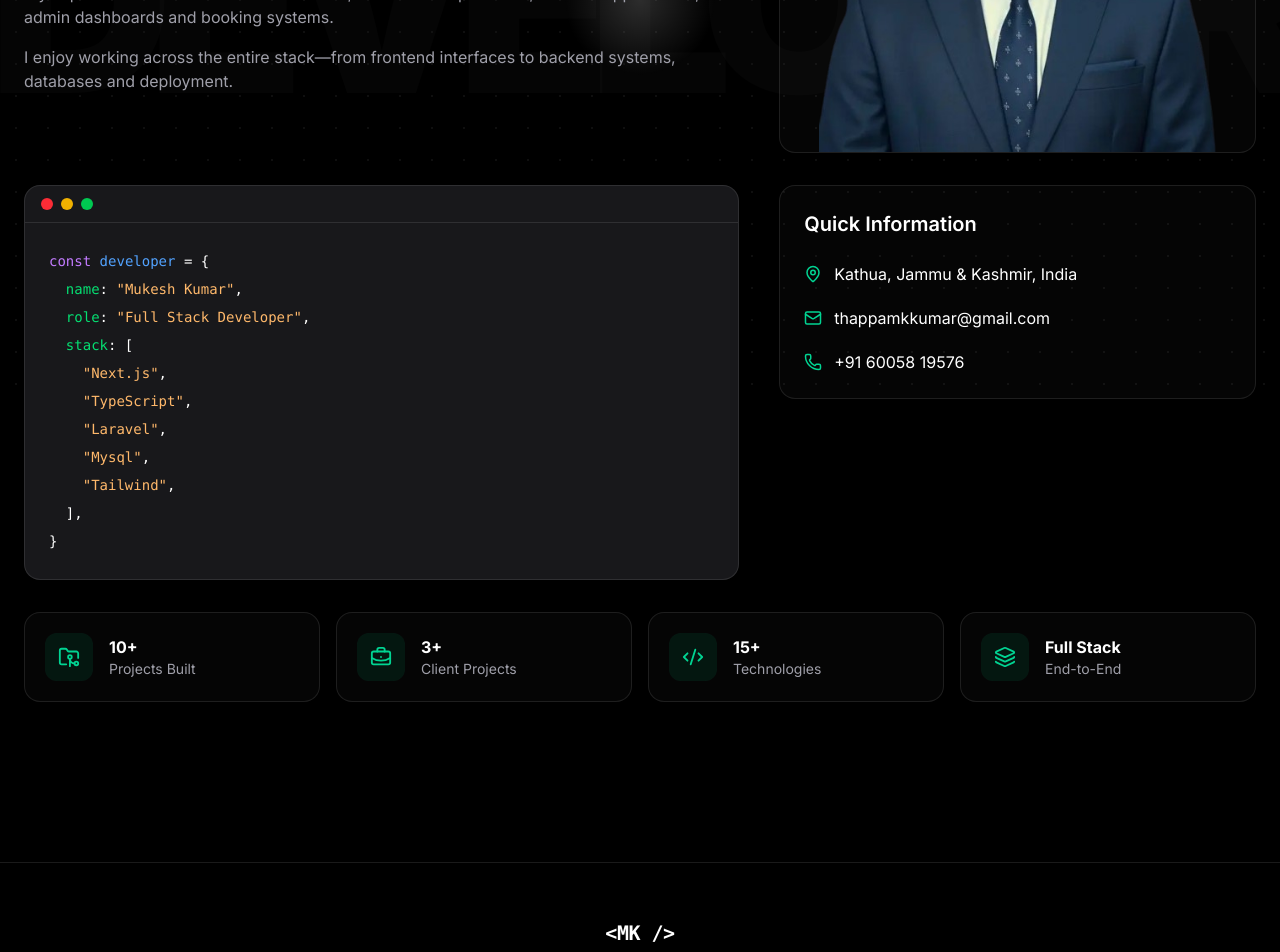
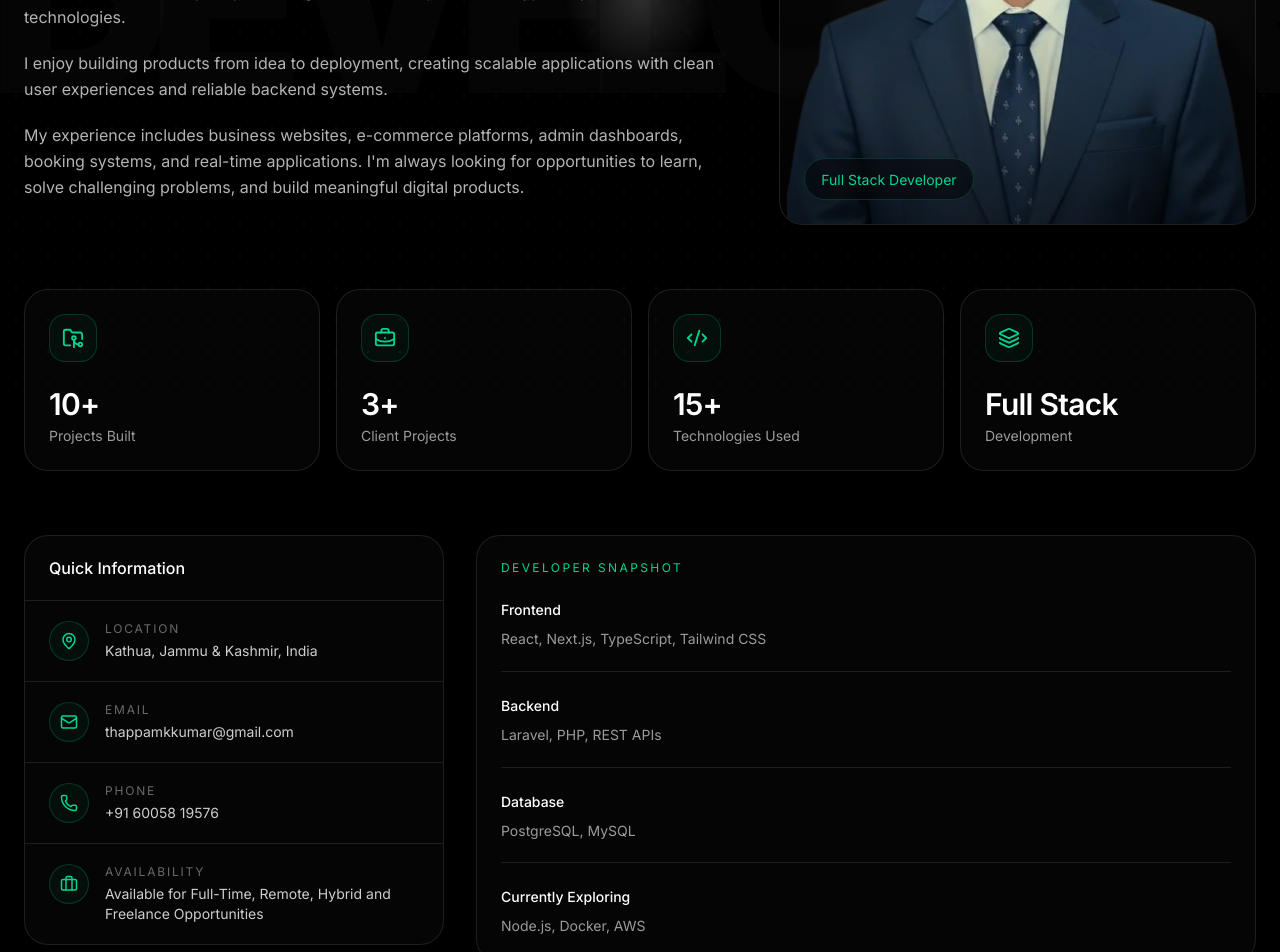
Before and after one commit to thappamkkumar/mk-portfolio, a Next.js app: page /about in a window 1280 px wide. Shown: the part 400-1352 px from the top of the page. Built offline with nearby package versions, Linux system fonts and the light colour scheme.

Commit message:
about polish

```diff
--- a/src/components/about/about-info.tsx
+++ b/src/components/about/about-info.tsx
@@ -2,6 +2,7 @@ import {
   Mail,
   MapPin,
   Phone,
+  Briefcase,
 } from "lucide-react";
 
 import type { AboutInfo } from "@/types/about";
@@ -15,50 +16,132 @@ export default function AboutInfoCard({
   aboutInfo,
   className,
 }: AboutInfoCardProps) {
+  const items = [
+    {
+      icon: MapPin,
+      label: "Location",
+      value: aboutInfo.location,
+    },
+    {
+      icon: Mail,
+      label: "Email",
+      value: aboutInfo.email,
+    },
+    {
+      icon: Phone,
+      label: "Phone",
+      value: aboutInfo.phone,
+    },
+    {
+      icon: Briefcase,
+      label: "Availability",
+      value: aboutInfo.availability,
+    },
+  ];
+
   return (
-    <div
+    <section
       className={`
-        rounded-2xl
+        overflow-hidden
+        rounded-3xl
         border
         border-white/10
-        bg-white/2
-        p-6
-        h-auto
+        bg-white/[0.02]
         ${className}
       `}
     >
-      <h2 className="mb-6 text-xl font-semibold">
+      <div
+        className="
+          border-b
+          border-white/10
+          px-6
+          py-5
+        "
+      >
+        <h2
+          className="
+            font-medium
+          "
+        >
           Quick Information
         </h2>
+      </div>
 
-      <div className="space-y-5">
-        <div className="flex items-center gap-3">
-          <MapPin
+      <div>
+        {items.map(
+          (
+            {
+              icon: Icon,
+              label,
+              value,
+            },
+            index
+          ) => (
+            <div
+              key={label}
+              className={`
+                flex
+                gap-4
+                px-6
+                py-5
+                transition-colors
+                duration-300
+                hover:bg-white/[0.02]
+
+                ${
+                  index !==
+                  items.length - 1
+                    ? "border-b border-white/10"
+                    : ""
+                }
+              `}
+            >
+              <div
+                className="
+                  flex
+                  h-10
+                  w-10
+                  shrink-0
+                  items-center
+                  justify-center
+                  rounded-full
+                  border
+                  border-emerald-400/20
+                  bg-emerald-400/5
+                "
+              >
+                <Icon
                   size={18}
                   className="text-emerald-400"
                 />
-
-          <span>{aboutInfo.location}</span>
               </div>
 
-        <div className="flex items-center gap-3">
-          <Mail
-            size={18}
-            className="text-emerald-400"
-          />
+              <div>
+                <p
+                  className="
+                    text-xs
+                    uppercase
+                    tracking-[0.15em]
+                    text-white/40
+                  "
+                >
+                  {label}
+                </p>
 
-          <span>{aboutInfo.email}</span>
-        </div>
-
-        <div className="flex items-center gap-3">
-          <Phone
-            size={18}
-            className="text-emerald-400"
-          />
-
-          <span>{aboutInfo.phone}</span>
+                <p
+                  className="
+                    mt-1
+                    text-sm
+                    text-white/80
+                  "
+                >
+                  {value}
+                </p>
               </div>
             </div>
+          )
+        )}
       </div>
+    </section>
   );
 }
--- a/src/components/about/about-section.tsx
+++ b/src/components/about/about-section.tsx
@@ -19,13 +19,18 @@ export default function AboutSection({
   stats,
 }: AboutSectionProps) {
   return (
-    <div className="space-y-8">
-      {/* Intro + Image */}
+    <section className="space-y-12 md:space-y-16">
+      {/* Hero */}
 
-      <div className="grid gap-10 lg:grid-cols-[1.2fr_0.8fr]">
-        <IntroContent
-          description={aboutInfo.description}
-        />
+      <div
+        className="
+          grid
+          gap-10
+          lg:grid-cols-[1.2fr_0.8fr]
+          lg:items-center
+        "
+      >
+        <IntroContent />
 
         <ProfileImage
           image={aboutInfo.image}
@@ -33,20 +38,26 @@ export default function AboutSection({
         />
       </div>
 
-      {/* About Info + Code */}
+      {/* Stats */}
 
-      <div className="grid gap-10 lg:grid-cols-[1.2fr_0.8fr] items-start">
+      <StatsGrid stats={stats} />
+
+      {/* Details */}
+
+      <div
+        className="
+          grid
+          gap-8
+          lg:grid-cols-[420px_minmax(0,1fr)]
+          lg:items-start
+        "
+      >
         <AboutInfoCard
           aboutInfo={aboutInfo}
-          className="order-1 lg:order-2"
         />
 
-        <CodeSnippetCard
-          className="order-2 lg:order-1"
-        />
+        <CodeSnippetCard />
       </div>
-
-      <StatsGrid stats={stats} />
-    </div>
+    </section>
   );
 }
--- a/src/components/about/code-snippet-card.tsx
+++ b/src/components/about/code-snippet-card.tsx
@@ -5,104 +5,86 @@ interface CodeSnippetCardProps {
 export default function CodeSnippetCard({
   className,
 }: CodeSnippetCardProps) {
+  const items = [
+    {
+      title: "Frontend",
+      value:
+        "React, Next.js, TypeScript, Tailwind CSS",
+    },
+    {
+      title: "Backend",
+      value:
+        "Laravel, PHP, REST APIs",
+    },
+    {
+      title: "Database",
+      value:
+        "PostgreSQL, MySQL",
+    },
+    {
+      title: "Currently Exploring",
+      value:
+        "Node.js, Docker, AWS",
+    },
+  ];
+
   return (
-    <div
+    <section
       className={`
-        overflow-hidden
-        rounded-2xl
+        rounded-3xl
         border
         border-white/10
-        bg-zinc-900
+        bg-white/[0.02]
+        p-6
         ${className}
       `}
     >
-      <div
+      <p
         className="
-          flex
-          items-center
-          gap-2
-          border-b
-          border-white/10
-          px-4
-          py-3
+          text-xs
+          uppercase
+          tracking-[0.2em]
+          text-emerald-400
         "
       >
-        <div className="h-3 w-3 rounded-full bg-red-500" />
-        <div className="h-3 w-3 rounded-full bg-yellow-500" />
-        <div className="h-3 w-3 rounded-full bg-green-500" />
+        Developer Snapshot
+      </p>
+
+      <div className="mt-6 space-y-6">
+        {items.map((item) => (
+          <div
+            key={item.title}
+            className="
+              border-b
+              border-white/10
+              pb-5
+              last:border-0
+              last:pb-0
+            "
+          >
+            <h3
+              className="
+                text-sm
+                font-medium
+                text-white
+              "
+            >
+              {item.title}
+            </h3>
+
+            <p
+              className="
+                mt-2
+                text-sm
+                leading-relaxed
+                text-white/60
+              "
+            >
+              {item.value}
+            </p>
+          </div>
+        ))}
       </div>
-
-      <pre className="overflow-x-auto p-6 text-sm leading-7">
-        <code>
-          <span className="text-purple-400">
-            const
-          </span>{" "}
-          <span className="text-blue-400">
-            developer
-          </span>{" "}
-          = {"{"}
-          {"\n"}
-          {"  "}
-          <span className="text-green-400">
-            name
-          </span>
-          :{" "}
-          <span className="text-orange-300">
-            &quot;Mukesh Kumar&quot;
-          </span>
-          ,
-          {"\n"}
-          {"  "}
-          <span className="text-green-400">
-            role
-          </span>
-          :{" "}
-          <span className="text-orange-300">
-            &quot;Full Stack Developer&quot;
-          </span>
-          ,
-          {"\n"}
-          {"  "}
-          <span className="text-green-400">
-            stack
-          </span>
-          : [
-          {"\n"}
-          {"    "}
-          <span className="text-orange-300">
-            &quot;Next.js&quot;
-          </span>
-          ,
-          {"\n"}
-          {"    "}
-          <span className="text-orange-300">
-            &quot;TypeScript&quot;
-          </span>
-          ,
-          {"\n"}
-          {"    "}
-          <span className="text-orange-300">
-            &quot;Laravel&quot;
-          </span>
-          ,
-          {"\n"}
-          {"    "}
-          <span className="text-orange-300">
-            &quot;Mysql&quot;
-          </span>
-          ,
-          {"\n"}
-          {"    "}
-          <span className="text-orange-300">
-            &quot;Tailwind&quot;
-          </span>
-          ,
-          {"\n"}
-          {"  "}],
-          {"\n"}
-          {"}"}
-        </code>
-      </pre>
-    </div>
+    </section>
   );
 }
--- a/src/components/about/intro-content.tsx
+++ b/src/components/about/intro-content.tsx
@@ -1,43 +1,49 @@
-interface IntroContentProps {
-  description: string[];
-}
+import { ABOUT_INFO } from "@/data/about";
 
-export default function IntroContent({
-  description,
-}: IntroContentProps) {
+export default function IntroContent() {
   return (
-    <div
-      className="
-
-      "
-    >
-      <p className="mb-3 text-sm text-emerald-400">
+    <section>
+      <p
+        className="
+          mb-4
+          text-sm
+          font-medium
+          uppercase
+          tracking-[0.2em]
+          text-emerald-400
+        "
+      >
         About Me
       </p>
 
       <h1
         className="
+          max-w-3xl
           text-4xl
           font-medium
           leading-tight
+          tracking-tight
           md:text-5xl
         "
       >
-        I&apos;m a Full Stack Developer who enjoys
-        turning ideas into{" "}
-        <span className="text-emerald-400">
-          real-world products
-        </span>
-        .
+        {ABOUT_INFO.headline}
       </h1>
 
-      <div className="mt-6 space-y-4 text-zinc-400">
-        {description.map((paragraph) => (
+      <div
+        className="
+          mt-8
+          max-w-3xl
+          space-y-5
+          leading-relaxed
+          text-white/70
+        "
+      >
+        {ABOUT_INFO.description.map((paragraph) => (
           <p key={paragraph}>
             {paragraph}
           </p>
         ))}
       </div>
-    </div>
+    </section>
   );
 }
--- a/src/components/about/profile-image.tsx
+++ b/src/components/about/profile-image.tsx
@@ -12,16 +12,17 @@ export default function ProfileImage({
   return (
     <div
       className="
+        group
         relative
-
-        min-h-87
         overflow-hidden
-        rounded-2xl
+        rounded-3xl
         border
         border-white/10
-        bg-white/2
+        bg-white/[0.02]
 
-        md:min-h-112
+        min-h-[420px]
+        md:min-h-[520px]
+        backdrop-blur-sm
       "
     >
       <Image
@@ -29,9 +30,49 @@ export default function ProfileImage({
         priority
         src={image}
         alt={name}
-        sizes="(max-width: 768px) 100vw, 50vw"
-        className="object-contain"
+        sizes="(max-width: 1024px) 100vw, 40vw"
+        className="
+          object-contain
+          transition-transform
+          duration-500
+          group-hover:scale-[1.02]
+        "
       />
+
+      <div
+        className="
+          absolute
+          inset-0
+          bg-gradient-to-t
+          from-black/50
+          via-transparent
+          to-transparent
+        "
+      />
+
+      <div
+        className="
+          absolute
+          left-6
+          bottom-6
+          rounded-full
+          border
+          border-emerald-400/20
+          bg-black/50
+          px-4
+          py-2
+          backdrop-blur-sm
+        "
+      >
+        <span
+          className="
+            text-sm
+            text-emerald-400
+          "
+        >
+          Full Stack Developer
+        </span>
+      </div>
     </div>
   );
 }
--- a/src/components/about/stat-card.tsx
+++ b/src/components/about/stat-card.tsx
@@ -12,21 +12,18 @@ export default function StatCard({
   return (
     <div
       className="
-        flex
-        items-center
-        gap-4
-
-        rounded-2xl
+        group
+        rounded-3xl
         border
         border-white/10
-
-        bg-white/2
-        p-5
+        bg-white/[0.02]
+        p-6
 
         transition-all
         duration-300
 
-        hover:border-emerald-500/30
+        hover:border-emerald-400/20
+        hover:bg-white/[0.03]
       "
     >
       <div
@@ -36,22 +33,38 @@ export default function StatCard({
           w-12
           items-center
           justify-center
-          rounded-xl
-          bg-emerald-500/10
+          rounded-2xl
+          border
+          border-emerald-400/20
+          bg-emerald-400/5
         "
       >
         <Icon
           size={22}
-          className="text-emerald-400"
+          className="
+            text-emerald-400
+          "
         />
       </div>
 
-      <div>
-        <h3 className="font-bold">
+      <div className="mt-6">
+        <h3
+          className="
+            text-3xl
+            font-semibold
+            tracking-tight
+          "
+        >
           {stat.value}
         </h3>
 
-        <p className="text-sm text-zinc-400">
+        <p
+          className="
+            mt-1
+            text-sm
+            text-white/60
+          "
+        >
           {stat.label}
         </p>
       </div>
--- a/src/components/about/stats-grid.tsx
+++ b/src/components/about/stats-grid.tsx
@@ -14,6 +14,7 @@ export default function StatsGrid({
       className="
         grid
         gap-4
+
         sm:grid-cols-2
         xl:grid-cols-4
       "
--- a/src/data/about.ts
+++ b/src/data/about.ts
@@ -23,12 +23,20 @@ export const ABOUT_INFO: AboutInfo = {
 
   image: "/images/profile-image.png",
 
+  headline:
+    "Full Stack Developer focused on building modern web applications.",
+
+  yearsExperience: "3+",
+
+  availability:
+    "Available for Full-Time, Remote, Hybrid and Freelance Opportunities",
+
   description: [
-    "I build modern web applications using Next.js, TypeScript, Laravel and PostgreSQL.",
+    "I'm a Full Stack Developer specializing in React, Next.js, Laravel, TypeScript, and modern web technologies.",
 
-    "My experience includes business websites, e-commerce platforms, realtime applications, admin dashboards and booking systems.",
+    "I enjoy building products from idea to deployment, creating scalable applications with clean user experiences and reliable backend systems.",
 
-    "I enjoy working across the entire stack—from frontend interfaces to backend systems, databases and deployment.",
+    "My experience includes business websites, e-commerce platforms, admin dashboards, booking systems, and real-time applications. I'm always looking for opportunities to learn, solve challenging problems, and build meaningful digital products.",
   ],
 };
 
@@ -46,11 +54,11 @@ export const STATS: Stat[] = [
   {
     icon: Code2,
     value: "15+",
-    label: "Technologies",
+    label: "Technologies Used",
   },
   {
     icon: Layers3,
     value: "Full Stack",
-    label: "End-to-End",
+    label: "Development",
   },
 ];
```
Also changed, not shown: src/types/about.ts (+9 -0 lines). Lines whose indentation alone changed are shown as unchanged.
